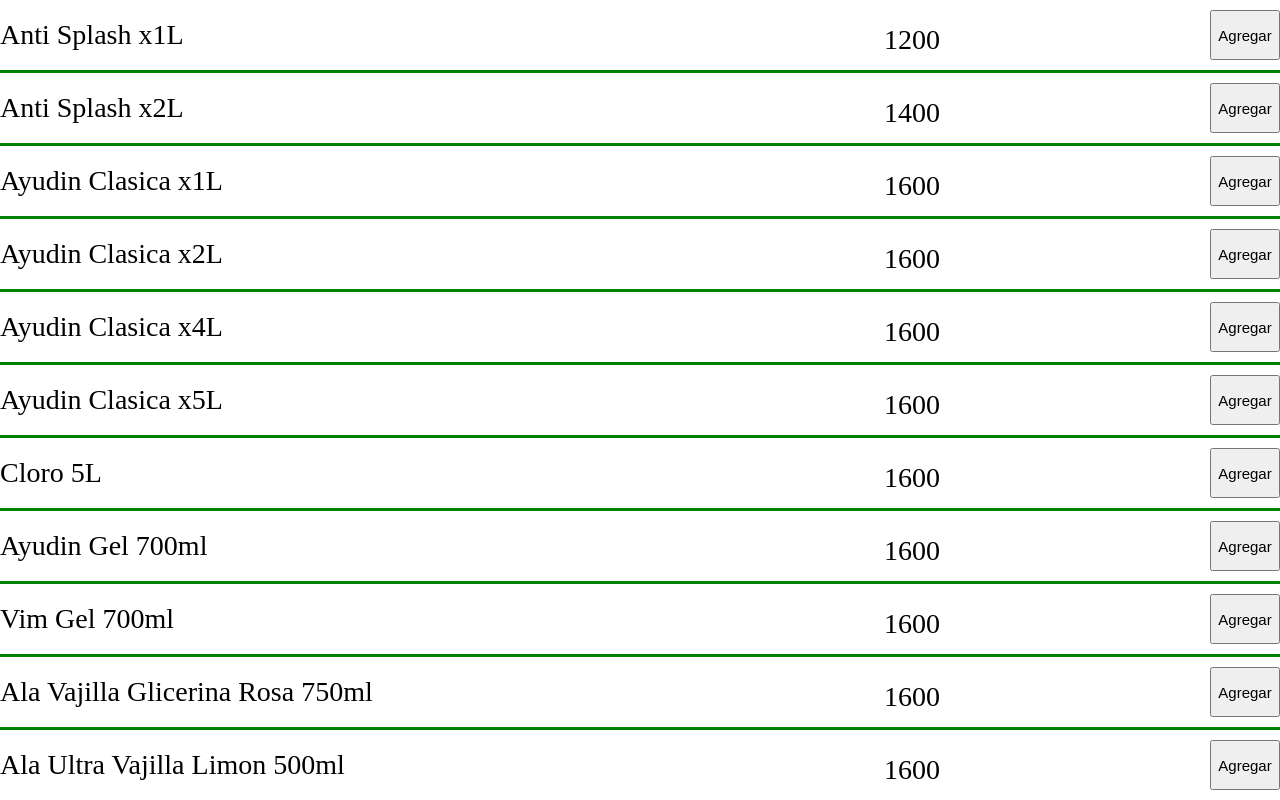
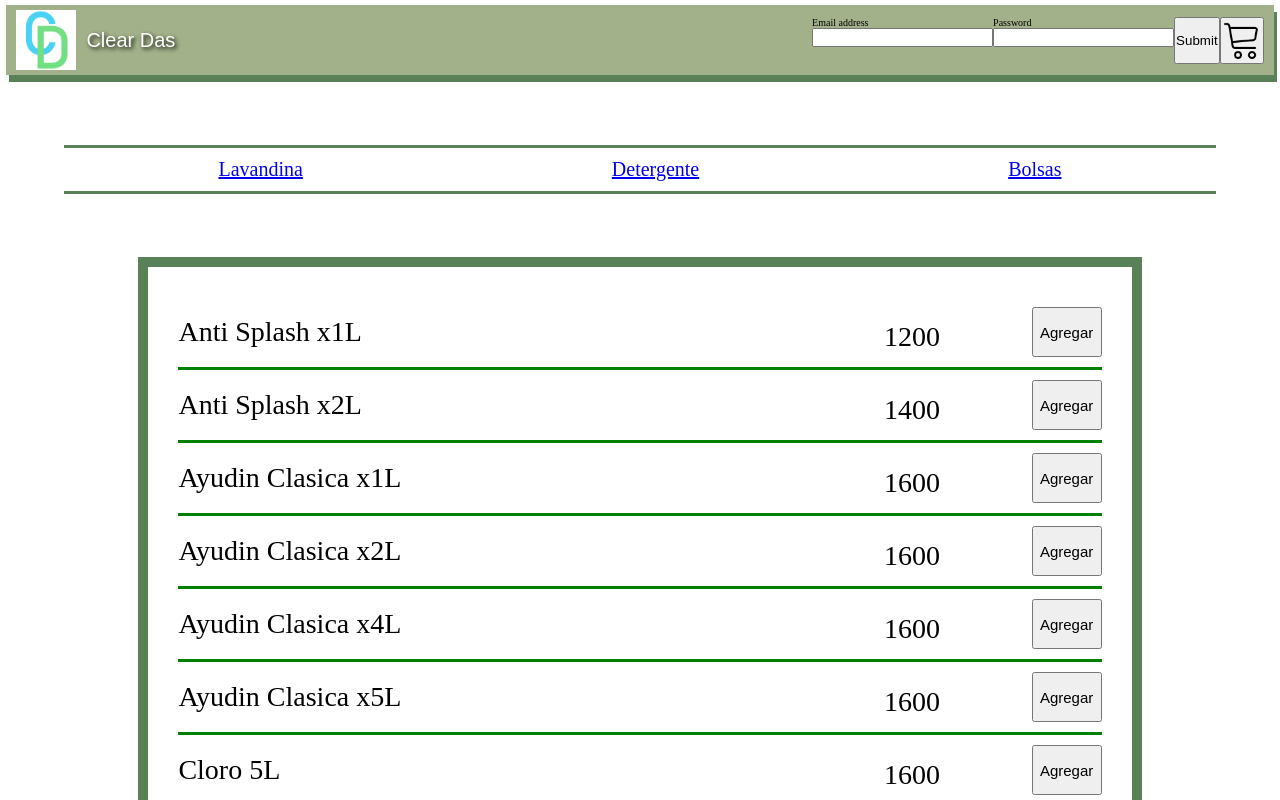
Before and after one commit to NACHOPERROTE/CleasDas, a React (Create React App) app: page / in a window 1280 px wide. Shown: the top 800 px of the page. Built offline with nearby package versions, Linux system fonts and the light colour scheme.

Commit message:
liks de navegacion

```diff
--- a/src/App.js
+++ b/src/App.js
@@ -1,8 +1,7 @@
 import './estilos/main.scss';
 import { BrowserRouter, Routes, Route } from 'react-router-dom';
 import Home from './pages/Home';
-// import Category from './pages/Category';
-import ProductosDet from './componentes/ProductosDet';
+import Category from './pages/Category';
 
 
 function App() {
@@ -11,7 +10,7 @@
     <BrowserRouter>
       <Routes>
         <Route path={"/"} element={<Home />} />
-        <Route path={"/category/:categoryId"} element={<ProductosDet />}/>
+        <Route path={"/category/:categoryId"} element={<Category />}/>
 
       </Routes>
 
--- a/src/api/products.js
+++ b/src/api/products.js
@@ -125,3 +125,12 @@
       res(response);
     }, 1500);
   });
+
+
+  export const getProduct = (productId) =>
+  new Promise((res, rej) => {
+    const response = catalogo.find((product) => product.id === +productId);
+    setTimeout(() => {
+      res(response);
+    }, 1500);
+  });
--- a/src/componentes/ItemContainer/ItemContainer.jsx
+++ b/src/componentes/ItemContainer/ItemContainer.jsx
@@ -5,7 +5,13 @@
 const ItemContainer = ({products}) =>{
 
     return(
-        <div className="products">
+      <div className="container-fluid section">
+      <div className="row section__row">
+
+          <div className="col-md-12 section__col">
+
+              <div className="section__colContenedor">
+
                     {products.map((producto) => {
                     return (
                       <Item
@@ -16,7 +22,16 @@
                       />
                     );
                   })}
+
               </div>
+
+          </div>
+
+       </div>
+</div>
+
+
+
 
 
     );
--- a/src/componentes/Lista.jsx
+++ b/src/componentes/Lista.jsx
@@ -1,36 +1,21 @@
-import { Link } from "react-scroll";
+import { Link } from "react-router-dom";
 
-let catalogo = [
-
-
-    { id : "uno" , tipo : "Lavandinas"  } ,
-    { id : "dos" , tipo : "Detergentes"  } ,
-    { id : "tres" , tipo : "Desodorantes"  } ,
-    { id : "cuatro" , tipo : "Bolsas"  } ,
-    { id : 2 , tipo : "Alcohol"  } ,
-    { id : 2 , tipo : "Desinfectantes"  } ,
-    { id : 2 , tipo : "Papeleria"  } ,
-    { id : 2 , tipo : "Guantes"  } ,
-    { id : 2 , tipo : "Trapos"  } ,
-    { id : 2 , tipo : "Ropa"  } ,
-    { id : 2 , tipo : "Cifs"  } ,
-    { id : 2 , tipo : "Escobillones"  } ,
-    { id : 2 , tipo : "Auto"  } ,
-]
+let catalogo = [ "Lavandina" , "Detergente" , "Bolsas" ];
 
 const Lista = () => {
 
     return (
-        catalogo.map((prod) => {
-            return(
-                 <li className='listaGrupos__lista--li'><Link to={prod.id}>{prod.tipo}</Link></li>
-            )
+        catalogo.map((elemento) => {
+            return (
+                <li className='listaGrupos__lista--li'><Link to={`/category/${elemento.toLowerCase()}`} key={elemento}>{elemento}</Link></li>
+            );
         })
 
-    )
+    );
 
 };
 
 
 
+
 export default Lista;
--- a/src/pages/Category.jsx
+++ b/src/pages/Category.jsx
@@ -1,18 +1,42 @@
-// import NavFot from "../componentes/NavFot";
-// import { useParams } from "react-router-dom";
-// import { getProducts } from "../api/products";
-// import
-// const Category = () =>{
-//     const {categoryId} = useParams();
-//     console.log({params});
-//     return(
-//         <NavFot />
+import { useEffect, useState } from "react";
+import { useParams } from "react-router-dom";
+import { getProducts } from "../api/products";
+import ItemContainer from "../componentes/ItemContainer/ItemContainer";
+import NavFot from "../componentes/NavFot";
+import Menu from "../componentes/Menu";
+
+const Category = () => {
+  const { categoryId } = useParams();
+  const [products, setProducts] = useState([]);
+  const [loading, setLoading] = useState(true);
+
+  useEffect(() => {
+    setProducts([]);
+    setLoading(true);
+    getProducts(categoryId)
+      .then((items) => {
+        setProducts(items);
+        setLoading(false);
+      })
+      .catch((e) => console.log(e));
+  }, [categoryId]);
+
+  return (
+    <>
+
+      <NavFot>
+
+      <Menu/>
+
+        <main className="content">
+            <ItemContainer products={products} loading={loading} />
+        </main>
+
+      </NavFot>
+
+    </>
+  );
+};
 
 
-//     );
-
-
-// }
-
-
-// export default Category;
+export default Category;
--- a/src/pages/Home.jsx
+++ b/src/pages/Home.jsx
@@ -2,6 +2,9 @@
 import { useEffect, useState } from "react";
 import { getProducts } from "../api/products";
 import { ItemContainer } from "../componentes/ItemContainer";
+import NavFot from "../componentes/NavFot"
+import Menu from "../componentes/Menu"
+
 
 const Home = () => {
   const [products, setProducts] = useState([]);
@@ -23,15 +26,18 @@
   };
 
   return (
+      <NavFot>
+      <main className="content">
 
-      <main className="content">
+        <Menu />
+
         <ItemContainer
           products={products}
           loading={loading}
           onAdd={onAdd}
         />
       </main>
-
+      </NavFot>
   );
 };
 
```
Also changed, not shown: src/componentes/Item.jsx (+7 -5 lines). Lines whose indentation alone changed are shown as unchanged.
